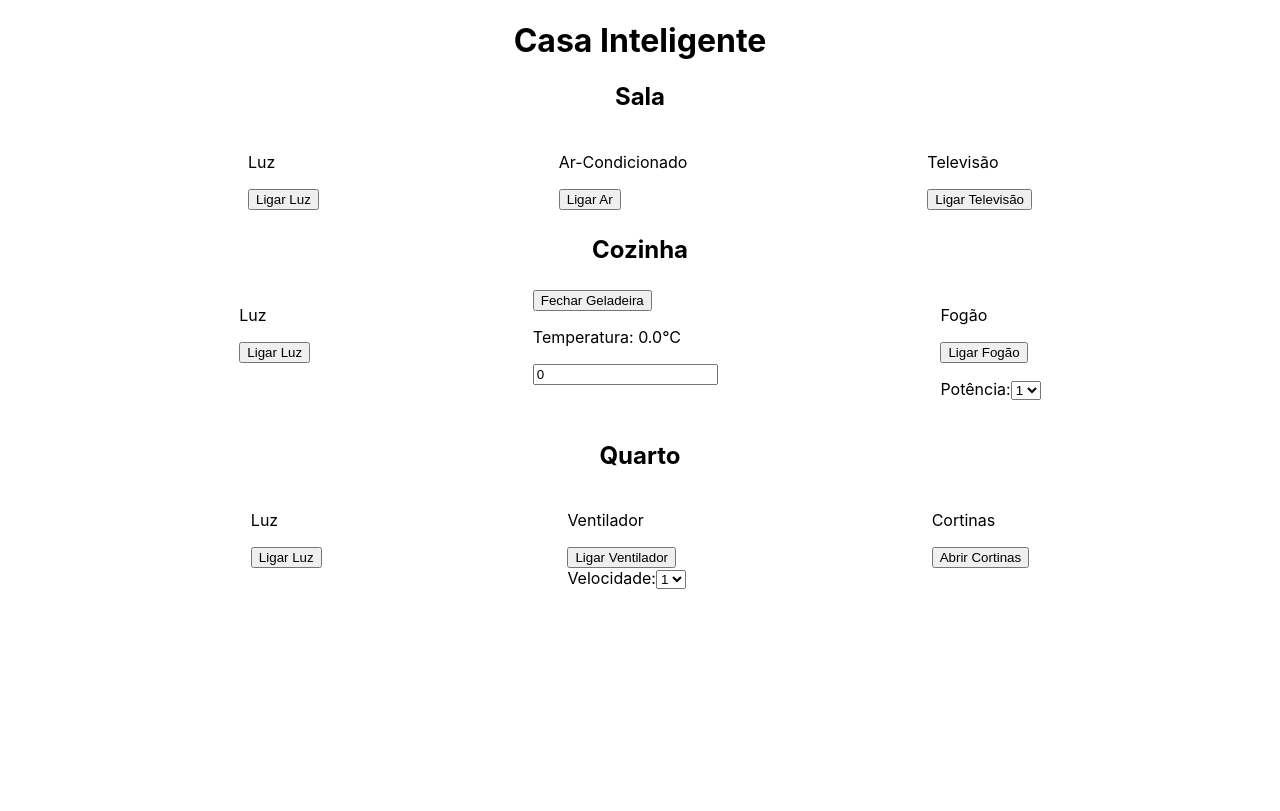
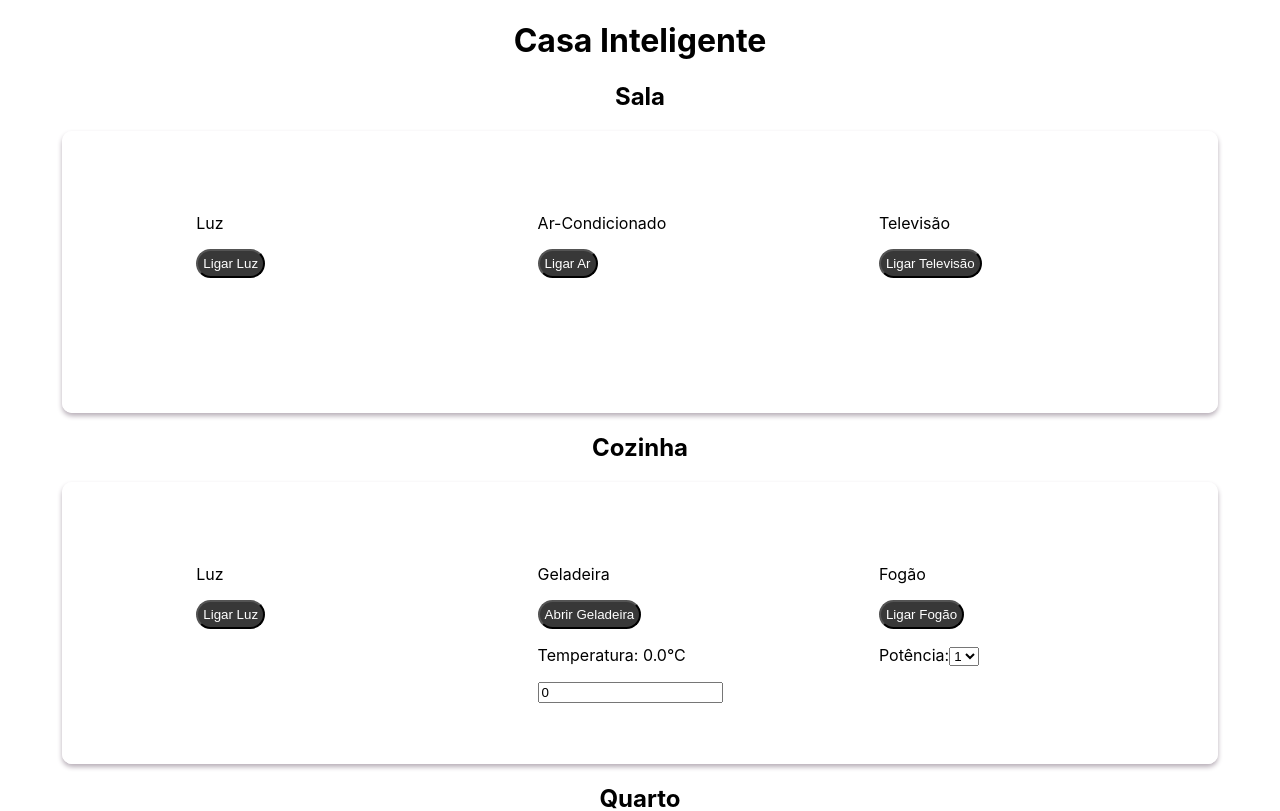
Before and after one commit to aagablm/projeto-evento, a React (Create React App) app in the folder smart-home-frontend/: page / in a window 1280 px wide. Shown: the top 811 px of the page. Built offline with nearby package versions, Linux system fonts and the light colour scheme; no server answers.

Commit message:
alterando estilo

```diff
--- a/smart-home-frontend/src/App.css
+++ b/smart-home-frontend/src/App.css
@@ -1,17 +1,49 @@
-h1, h2 {
+h1,
+h2 {
   text-align: center;
 }
 
-.sala, .quarto, .cozinha {
+button{
+ border-radius: 15px;
+ padding: 5px;
+ color: white;
+ background-color: #383838;
+}
+
+button:hover{
+  transition: all 150ms linear;
+  opacity: .85;
+}
+
+.sala,
+.quarto,
+.cozinha {
   margin: 0 auto;
-  padding: 5px;
+  padding: 5%;
   display: flex;
   flex-direction: row;
   justify-content: space-around;
-  max-width: 1024px;
-  width: 100%;
+  width: 80%;
+  height: 150px;
+  border: 2px solid white;
+  border-radius: 10px;
+  vertical-align: top;
+  max-height: 100%;
+  -webkit-box-shadow: 0px 3px 5px 0px rgba(184, 175, 184, 1);
+  -moz-box-shadow: 0px 3px 5px 0px rgba(184, 175, 184, 1);
+  box-shadow: 0px 3px 5px 0px rgba(184, 175, 184, 1);
 }
 
+.luz,
+.fogao,
+.ar,
+.geladeira,
+.tv,
+.ventilador,
+.cortina {
+  width: 20%;
+  height: 20%;
+}
 
 img {
   width: 90px;
--- a/smart-home-frontend/src/App.tsx
+++ b/smart-home-frontend/src/App.tsx
@@ -186,8 +186,9 @@ const App: React.FC = () => {
         </div>
 
         <div className='geladeira'>
+        <p>Geladeira</p>
           <button onClick={ligarGeladeira}>
-            {dispositivo.cozinha.geladeiraOn ? 'Abrir Geladeira' : 'Fechar Geladeira'}
+            {dispositivo.cozinha.geladeiraOn ? 'Fechar Geladeira' : 'Abrir Geladeira'}
           </button>
           <p>Temperatura: {dispositivo.cozinha.geladeiraTemperatura.toFixed(1)}°C</p>
           <input
```
